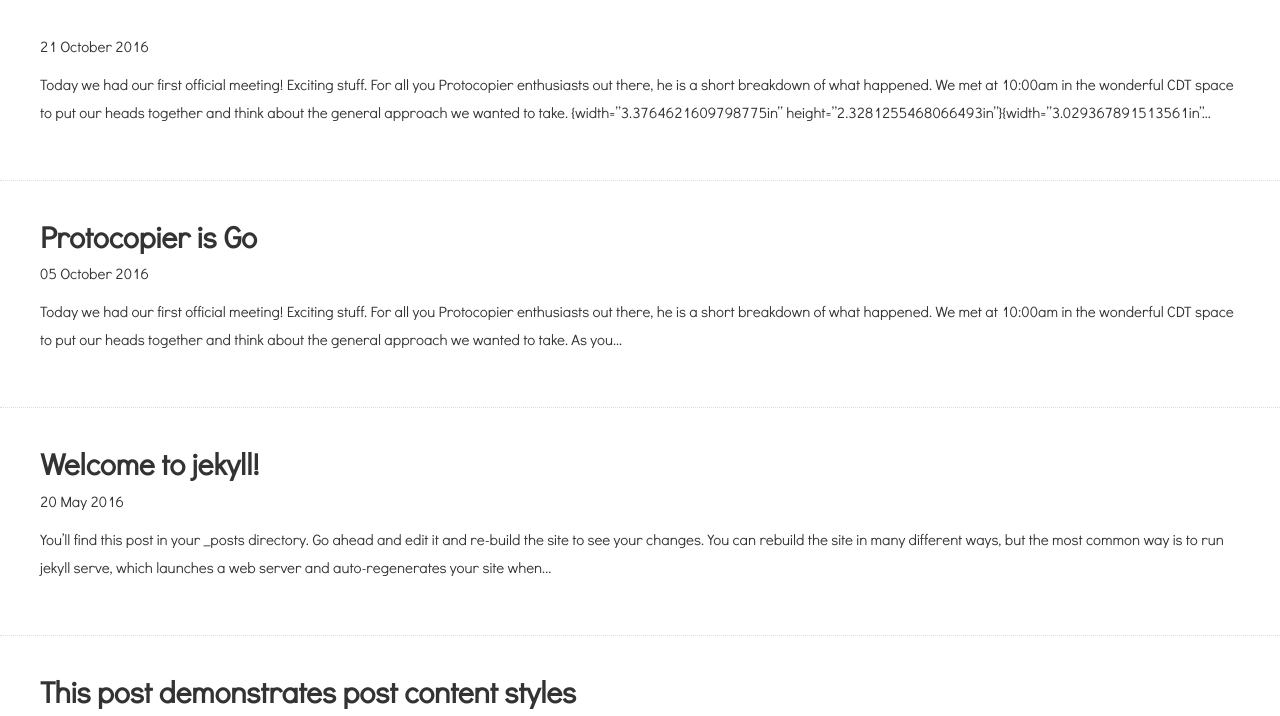
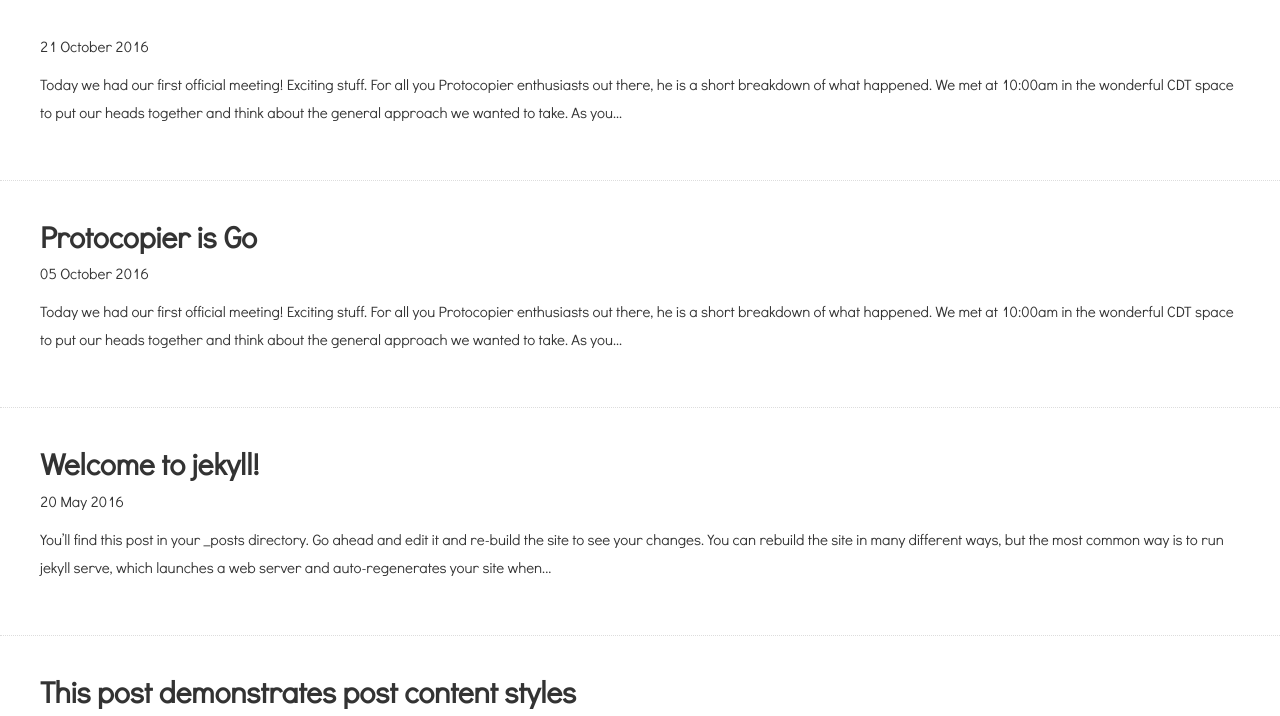
Before and after one commit to Protocopier/protocopier.github.io, a Jekyll site: the page built from blog.html, in a window 1280 px wide and 900 px high, scrolled down 300 px, cut to the strip 184-900 px from the top of the window. Built offline with Jekyll 4.4.1, drawn with Linux system fonts in a browser that asks for light colours; nearby versions of some CDN libraries; some web fonts are replaced.

```diff
--- a/_posts/2016-10-05-first.md
+++ b/_posts/2016-10-05-first.md
@@ -14,9 +14,8 @@ of what happened.
 We met at 10:00am in the wonderful CDT space to put our heads together
 and think about the general approach we wanted to take.
 
-![](media/image03.png){width="3.3764621609798775in"
-height="2.3281255468066493in"}![](media/image04.png){width="3.029367891513561in"
-height="2.3281255468066493in"}
+![Photo 1](media/image03.png)
+![Photo 2](media/image04.png)
 
 As you can see, lot of whiteboards, lots of puzzled faces, lots of
 thinking.
@@ -73,7 +72,6 @@ simple interfacing for 3D printing. We therefore chose to use this
 software, with a turntable system being the dominant design, and a
 handheld option
 
-![](media/image05.png){width="3.6814774715660543in"
-height="2.7552088801399823in"}
+![Photo 3](media/image05.png)
 
 SCREEN SHOT OF ACQUIRED BAG
```
